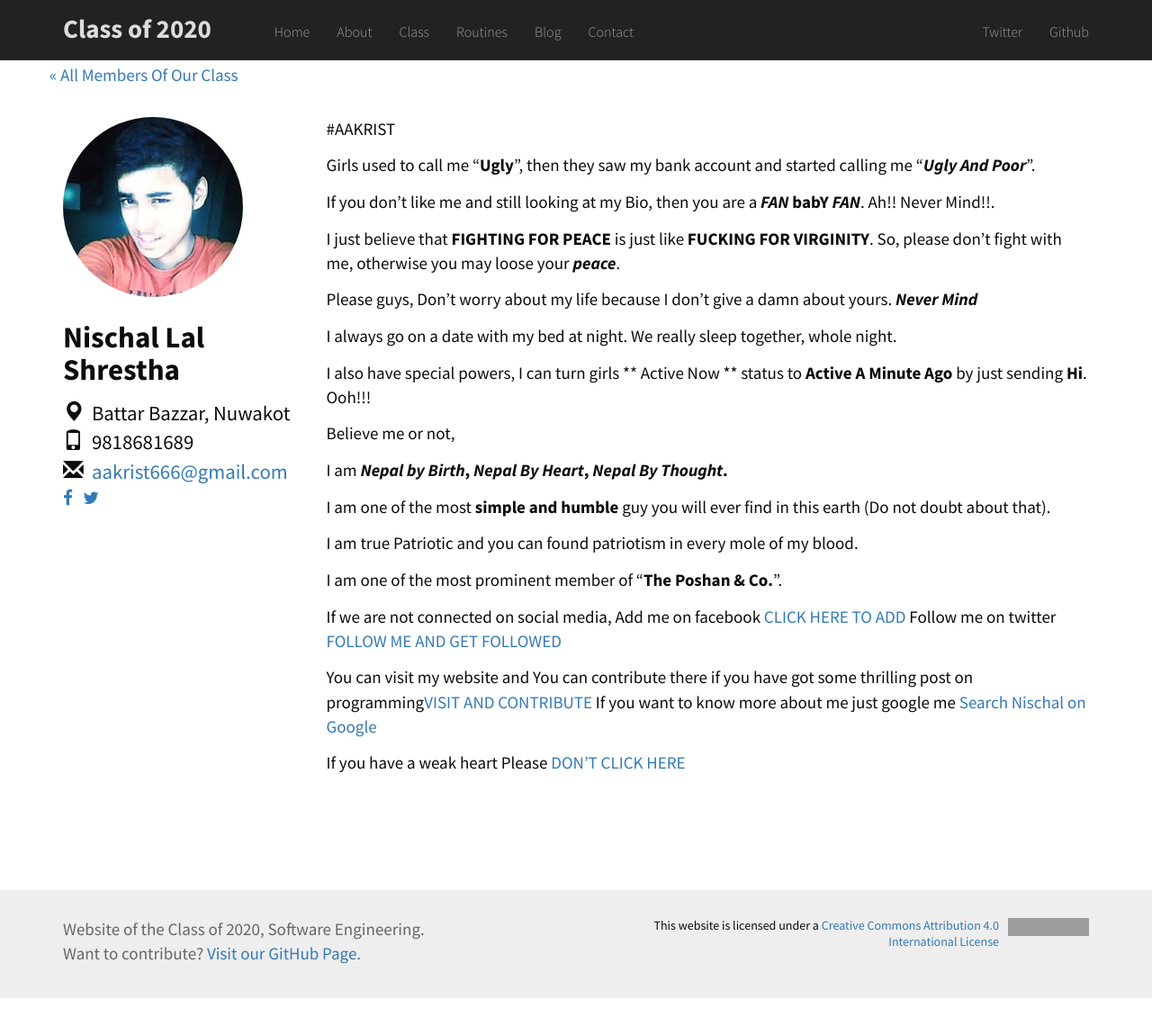
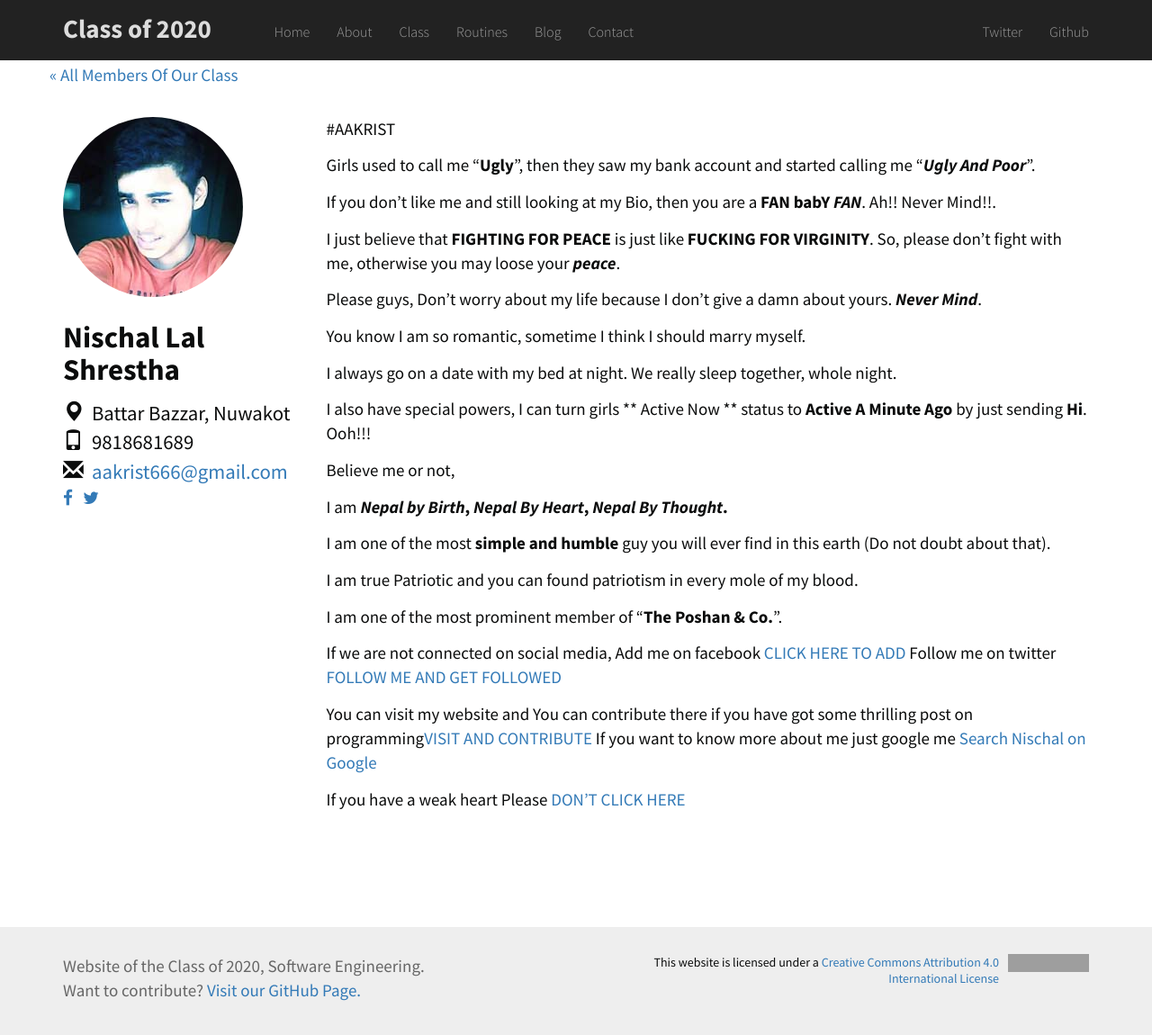
Before and after one commit to Classof2020/classof2020.github.io, a Jekyll site: the page built from _class/nischal_shrestha.md, in a window 1280 px wide and 1150 px high. Shown: the whole window at 90% size. Built offline with Jekyll 4.4.1, drawn with Linux system fonts in a browser that asks for light colours; nearby versions of some CDN libraries; grey boxes are pictures that could not be loaded.

Commit message:
Update nischal_shrestha.md

```diff
--- a/_class/nischal_shrestha.md
+++ b/_class/nischal_shrestha.md
@@ -18,11 +18,13 @@ layout: profile
 
 Girls used to call me "**Ugly**", then they saw my bank account and started calling me "*Ugly And Poor*".
 
-If you don't like me and still looking at my Bio, then you are a *FAN* __babY__ *FAN*.    Ah!! Never Mind!!.
+If you don't like me and still looking at my Bio, then you are a **FAN** __babY__ *FAN*.    Ah!! Never Mind!!.
 
 I just believe that **FIGHTING FOR PEACE** is just like **FUCKING FOR VIRGINITY**. So, please don't fight with me, otherwise you may loose your *peace*.
 
-Please guys, Don't worry about my life because I don't give a damn about yours. *__Never Mind__*
+Please guys, Don't worry about my life because I don't give a damn about yours. *__Never Mind__*.
+
+You know I am so romantic, sometime I think I should marry myself.
 
 
 I always go on a date with my bed at night. We really sleep together, whole night.
@@ -48,4 +50,4 @@ If we are not connected on social media,
 You can visit my website and You can contribute there if you have got some thrilling post on programming[VISIT AND CONTRIBUTE](https://aakrist.me)
 If you want to know more about me just google me [Search Nischal on Google](https://www.google.com.np/search?q=Nischal&rlz=1C1RLNS_enNP714NP714&oq=Nischal&aqs=chrome..69i57j69i61l2.3056j0j8&sourceid=chrome&ie=UTF-8)
 
-If you have a weak heart Please [DON'T CLICK HERE](https://aakrist.me)
+If you have a weak heart Please [DON'T CLICK HERE](aakrist.me)
```
